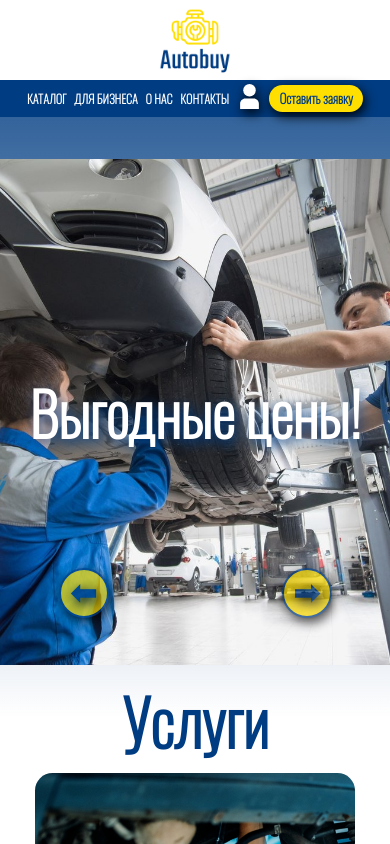
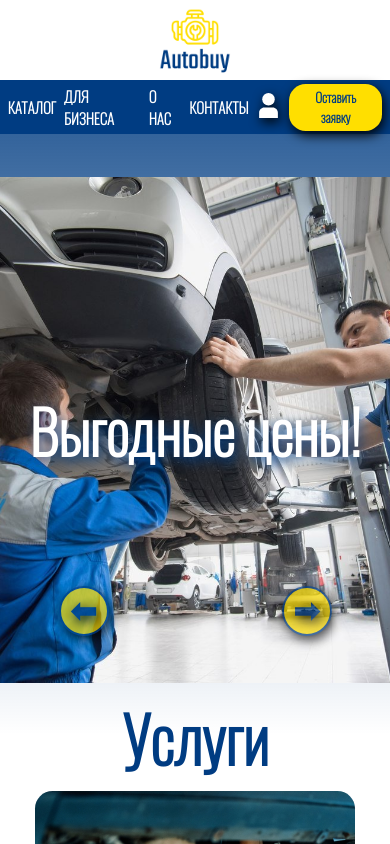
Before and after one commit to bogomdann/eyeless, a plain HTML site: page index.html in a window 390 px wide. Drawn offline with Linux system fonts and the light colour scheme.

Commit message:
Update style.css

```diff
--- a/style.css
+++ b/style.css
@@ -565,6 +565,9 @@ margin: 3%;
 	}
 
 	@media screen and (max-width: 390px) {
+		.header-navigation__item{
+			font-size: 15px;
+		}
 		.header-navigation__item:nth-of-type(1) {
 			display: none;
 		}
```
